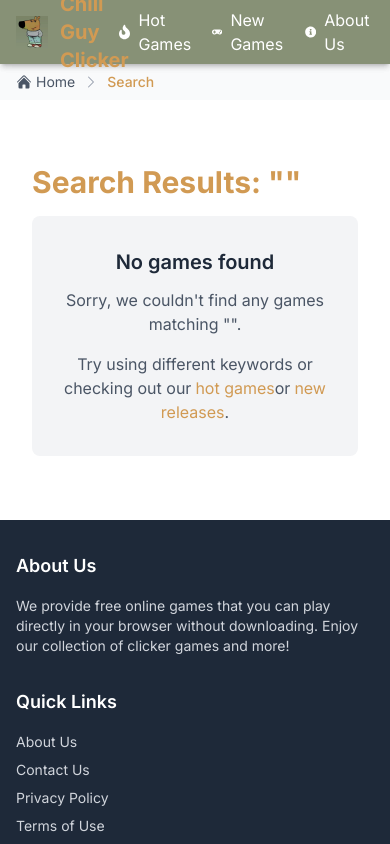
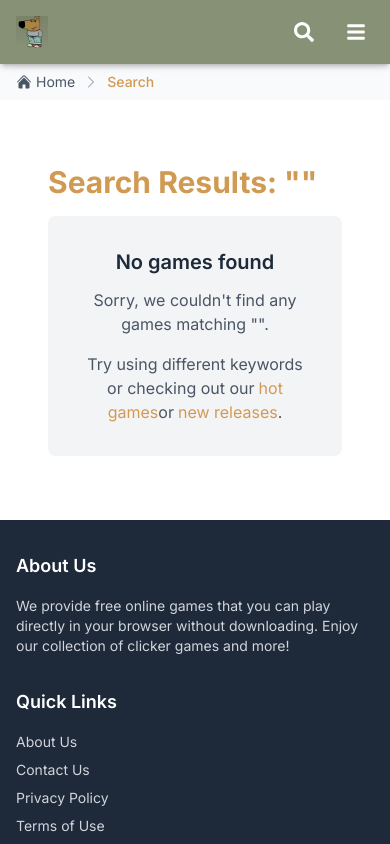
Before and after one commit to RandyXia123/chillguyclicker, a Next.js app: page /search in a window 390 px wide. Shown: the top 844 px of the page. Built offline with nearby package versions, Linux system fonts and the light colour scheme.

Commit message:
fix the moblie verson

```diff
--- a/src/app/layout.tsx
+++ b/src/app/layout.tsx
@@ -21,6 +21,7 @@ export default function RootLayout({
   return (
     <html lang="en">
       <head>
+        <meta name="viewport" content="width=device-width, initial-scale=1.0" />
         <Script
           src="https://www.googletagmanager.com/gtag/js?id=G-WY9FG5J0C6"
           strategy="afterInteractive"
@@ -35,7 +36,7 @@ export default function RootLayout({
           `}
         </Script>
       </head>
-      <body className={inter.className}>
+      <body className={`${inter.className} antialiased`}>
         <div className="flex flex-col min-h-screen">
           <header className="sticky top-0 z-50 bg-white shadow-md">
             <Navbar />
@@ -43,7 +44,10 @@ export default function RootLayout({
 
           <Breadcrumbs />
 
-          <main className="flex-grow">{children}</main>
+          <main className="flex-grow px-4 sm:px-6 lg:px-8">
+            {children}
+          </main>
+
           <Footer />
         </div>
       </body>
--- a/src/app/page.tsx
+++ b/src/app/page.tsx
@@ -5,11 +5,14 @@ import GameContainer from '@/components/GameContainer';
 export default function Home() {
   return (
     <div className="bg-[#f5f5f5]">
-      <div className="flex flex-col md:flex-row max-w-7xl mx-auto py-6 px-4 sm:px-6 lg:px-8 gap-6">
-        {/* Main Content */}
-        <div className="w-full md:w-2/3">
+      <div className="max-w-7xl mx-auto py-6 px-4 sm:px-6 lg:px-8">
+        <div className="flex flex-col lg:flex-row gap-6">
+          <div className="w-full lg:w-2/3">
             {/* Game Container Section */}
             <section className="mb-8">
+              <div
+                className="w-full relative h-[600px] sm:h-auto sm:aspect-video"
+              >
                 <GameContainer
                   gameUrl="https://game.azgame.io/chill-guy-clicker/"
                   gameTitle="Chill Guy Clicker"
@@ -18,62 +21,69 @@ export default function Home() {
                   backgroundImageSrc="/images/game-thumbnails/chill-guy-clicker-game-f220x175.jpg"
                   thumbnailSrc="/images/game-thumbnails/chill-guy-clicker-game-f220x175.jpg"
                 />
+              </div>
             </section>
 
             <NewGamesPool />
 
+            {/* Hot Games Section - Mobile Only (Above SEO) */}
+            <div className="lg:hidden mb-8">
+              <HotGamesPool />
+            </div>
+
             {/* Game Info SEO Section */}
-          <section className="bg-white rounded-lg shadow-md p-6">
-            <article className="prose prose-lg max-w-none">
-              <h1 className="text-3xl font-bold text-gray-800 mb-6">
+            <section className="bg-white rounded-lg shadow-md p-4 sm:p-6">
+              <article className="prose prose-sm sm:prose-base lg:prose-lg max-w-none">
+                <h1 className="text-2xl sm:text-3xl font-bold text-gray-800 mb-4 sm:mb-6">
                   Chill Guy Clicker - Free Browser Idle Game | Relaxing Clicker Games
                 </h1>
 
-              <div className="space-y-8">
+                <div className="space-y-6 sm:space-y-8">
                   {/* Category & Tags */}
-                <div className="flex flex-wrap gap-4">
+                  <div className="flex flex-col sm:flex-row flex-wrap gap-3 sm:gap-4">
                     <div>
                       <span className="font-semibold text-gray-700">Category:</span>
-                    <span className="ml-2 px-3 py-1 bg-gray-100 rounded-full text-gray-600">Relaxing Clicker Game</span>
+                      <span className="ml-2 px-3 py-1 bg-gray-100 rounded-full text-gray-600 text-sm">Relaxing Clicker Game</span>
                     </div>
                     <div>
                       <span className="font-semibold text-gray-700">Tags:</span>
-                    <div className="inline-flex gap-2 ml-2">
-                      <span className="px-3 py-1 bg-gray-100 rounded-full text-gray-600">Idle Game</span>
-                      <span className="px-3 py-1 bg-gray-100 rounded-full text-gray-600">Free Browser Game</span>
-                      <span className="px-3 py-1 bg-gray-100 rounded-full text-gray-600">Chill Clicker</span>
-                      <span className="px-3 py-1 bg-gray-100 rounded-full text-gray-600">Relaxing Games</span>
+                      <div className="flex flex-wrap gap-2 mt-2 sm:mt-0 sm:ml-2">
+                        <span className="px-3 py-1 bg-gray-100 rounded-full text-gray-600 text-sm">Idle Game</span>
+                        <span className="px-3 py-1 bg-gray-100 rounded-full text-gray-600 text-sm">Free Browser Game</span>
+                        <span className="px-3 py-1 bg-gray-100 rounded-full text-gray-600 text-sm">Chill Clicker</span>
+                        <span className="px-3 py-1 bg-gray-100 rounded-full text-gray-600 text-sm">Relaxing Games</span>
                       </div>
                     </div>
                   </div>
 
+                  {/* Rest of the content with improved responsiveness */}
                   {/* Summary */}
                   <div>
-                  <h2 className="text-2xl font-bold text-gray-800 mb-3">Best Free Browser Idle Game</h2>
-                  <p className="text-gray-600">
+                    <h2 className="text-xl sm:text-2xl font-bold text-gray-800 mb-2 sm:mb-3">Best Free Browser Idle Game</h2>
+                    <p className="text-gray-600 text-sm sm:text-base">
                       Chill Guy Clicker lets you hang out with the beloved Chill Guy while you tap away to rack up points. This laid-back browser game doesn't need any downloads - just click, earn, upgrade, and watch your progress soar. Perfect for when you want to zone out and still feel like you're accomplishing something. The best part? It's completely free!
                     </p>
                   </div>
 
                   {/* What is Chill Guy Clicker */}
                   <div>
-                  <h2 className="text-2xl font-bold text-gray-800 mb-3">What is Chill Guy Clicker?</h2>
-                  <p className="text-gray-600">
+                    <h2 className="text-xl sm:text-2xl font-bold text-gray-800 mb-2 sm:mb-3">What is Chill Guy Clicker?</h2>
+                    <p className="text-gray-600 text-sm sm:text-base">
                       Tap your way to zen with one of the most relaxing idle games featuring everyone's favorite meme character! Our chill pup rocks his signature style while keeping it cool no matter what. Join millions of players in this free browser game that's all about good vibes and casual fun.
                     </p>
                   </div>
 
                   {/* How to Play */}
                   <div>
-                  <h2 className="text-2xl font-bold text-gray-800 mb-3">How to Play This Free Browser Idle Game</h2>
-                  <ol className="text-gray-600 list-decimal pl-6 space-y-2 mb-6">
+                    <h2 className="text-xl sm:text-2xl font-bold text-gray-800 mb-2 sm:mb-3">How to Play This Free Browser Idle Game</h2>
+                    <ol className="text-gray-600 text-sm sm:text-base list-decimal pl-5 sm:pl-6 space-y-1 sm:space-y-2 mb-4 sm:mb-6">
                       <li>Click the "Play Now" button to start the game</li>
                       <li>Tap or click on the Chill Guy character to earn points</li>
                       <li>Use earned points to purchase upgrades</li>
                       <li>Unlock achievements as you progress</li>
                       <li>Enable auto-clickers to earn points while away</li>
         </ol>
-                  <p className="text-gray-600">
+                    <p className="text-gray-600 text-sm sm:text-base">
                       Just tap the chill guy to make more chill guys! Start with one click = one chill dude, and watch your chill army grow. This game is totally free - no downloads,
                       no installations, and zero annoying ads to mess with your zen.
                       As you rack up chill guys (they're basically your points), you can spend them on cool upgrades. Grab a Cursor for 50 points to do some clicking for you, level up to a Chill Guy Farm for 1,100 points, or go big with a Chill Guy Pump for 100,000 points. The more upgrades you snag, the faster your chill guys multiply!
@@ -84,34 +94,34 @@ export default function Home() {
 
                   {/* Features */}
                   <div>
-                  <h2 className="text-2xl font-bold text-gray-800 mb-3">Ultimate Relaxing Clicker Game Features</h2>
-                  <div className="space-y-6 text-gray-600">
+                    <h2 className="text-xl sm:text-2xl font-bold text-gray-800 mb-2 sm:mb-3">Ultimate Relaxing Clicker Game Features</h2>
+                    <div className="space-y-4 sm:space-y-6 text-gray-600 text-sm sm:text-base">
                       <p>
                         Forget boring old games - Chill Guy Clicker is where it's at! This laid-back idle game lets you hang with everyone's favorite internet doggo while you click your stress away.
                       </p>
 
                       <div>
-                      <h3 className="text-xl font-semibold text-gray-800 mb-2">Unlock Unique Characters</h3>
+                        <h3 className="text-lg sm:text-xl font-semibold text-gray-800 mb-1 sm:mb-2">Unlock Unique Characters</h3>
                         <p>
                           The cast is hilarious - unlock wild characters like Equilibrist Chill Guy doing his balance thing, Witch Chill Guy casting chill spells, King Chill Guy ruling the relaxation kingdom, and even Mexican Chill Guy bringing those south-of-the-border vibes. My personal favorite? Chill Guy and Friend - because even the chillest dudes need a buddy!
                         </p>
                       </div>
 
                       <div>
-                      <h3 className="text-xl font-semibold text-gray-800 mb-2">Dynamic Weather System</h3>
+                        <h3 className="text-lg sm:text-xl font-semibold text-gray-800 mb-1 sm:mb-2">Dynamic Weather System</h3>
                         <p>
                           Want to mix things up? Change the weather! Make it rain, bring out the sun, watch star showers fall, or let the wind blow through - each with its own cool effects.
                         </p>
                       </div>
 
                       <div>
-                      <h3 className="text-xl font-semibold text-gray-800 mb-2">Upgrades & Achievements</h3>
+                        <h3 className="text-lg sm:text-xl font-semibold text-gray-800 mb-1 sm:mb-2">Upgrades & Achievements</h3>
                         <p>
                           As you play, you'll stack up upgrades that turn you into a point-making machine. And those achievements? They hit different in the unblocked version - trust me, you'll want to find them all.
                         </p>
                       </div>
 
-                    <ul className="list-disc pl-6 space-y-2 mt-4">
+                      <ul className="list-disc pl-5 sm:pl-6 space-y-1 sm:space-y-2 mt-3 sm:mt-4">
                         <li>Browser-based gameplay - no downloads required</li>
                         <li>Auto-save functionality</li>
                         <li>Multiple upgrade paths</li>
@@ -124,8 +134,8 @@ export default function Home() {
 
                   {/* Use Cases */}
                   <div>
-                  <h2 className="text-2xl font-bold text-gray-800 mb-3">Why Choose This Chill Clicker Game?</h2>
-                  <ul className="text-gray-600 list-disc pl-6 space-y-2">
+                    <h2 className="text-xl sm:text-2xl font-bold text-gray-800 mb-2 sm:mb-3">Why Choose This Chill Clicker Game?</h2>
+                    <ul className="text-gray-600 text-sm sm:text-base list-disc pl-5 sm:pl-6 space-y-1 sm:space-y-2">
                       <li>Perfect for relaxing gaming breaks</li>
                       <li>Best free browser idle game for casual players</li>
                       <li>Engaging chill clicker gameplay</li>
@@ -136,23 +146,23 @@ export default function Home() {
 
                   {/* FAQ */}
                   <div>
-                  <h2 className="text-2xl font-bold text-gray-800 mb-3">Free Browser Idle Game FAQ</h2>
-                  <div className="space-y-4">
+                    <h2 className="text-xl sm:text-2xl font-bold text-gray-800 mb-2 sm:mb-3">Free Browser Idle Game FAQ</h2>
+                    <div className="space-y-3 sm:space-y-4">
                       <div>
                         <h3 className="font-semibold text-gray-800">Is Chill Guy Clicker free to play?</h3>
-                      <p className="text-gray-600">Yes, the game is completely free to play in your web browser.</p>
+                        <p className="text-gray-600 text-sm sm:text-base">Yes, the game is completely free to play in your web browser.</p>
                       </div>
                       <div>
                         <h3 className="font-semibold text-gray-800">Do I need to download anything?</h3>
-                      <p className="text-gray-600">No, the game runs directly in your web browser without any downloads.</p>
+                        <p className="text-gray-600 text-sm sm:text-base">No, the game runs directly in your web browser without any downloads.</p>
                       </div>
                       <div>
                         <h3 className="font-semibold text-gray-800">Does the game save my progress?</h3>
-                      <p className="text-gray-600">Yes, your progress is automatically saved in your browser.</p>
+                        <p className="text-gray-600 text-sm sm:text-base">Yes, your progress is automatically saved in your browser.</p>
                       </div>
                       <div>
                         <h3 className="font-semibold text-gray-800">Can I play on mobile devices?</h3>
-                      <p className="text-gray-600">Yes, the game is fully optimized for both desktop and mobile play.</p>
+                        <p className="text-gray-600 text-sm sm:text-base">Yes, the game is fully optimized for both desktop and mobile play.</p>
                       </div>
                     </div>
                   </div>
@@ -161,9 +171,10 @@ export default function Home() {
             </section>
           </div>
 
-        {/* Sidebar */}
-        <div className="w-full md:w-1/3">
+          {/* Sidebar - Desktop Only */}
+          <div className="hidden lg:block w-1/3">
             <HotGamesPool />
+          </div>
         </div>
       </div>
     </div>
--- a/src/components/Navbar.tsx
+++ b/src/components/Navbar.tsx
@@ -3,46 +3,87 @@
 
 import Link from 'next/link';
 import Image from 'next/image';
-import { FaFire, FaGamepad, FaInfoCircle } from 'react-icons/fa';
+import { FaFire, FaGamepad, FaInfoCircle, FaBars, FaSearch } from 'react-icons/fa';
 import SearchBar from './SearchBar';
+import { useState } from 'react';
 
 const Navbar = () => {
+  const [isMenuOpen, setIsMenuOpen] = useState(false);
+  const [isSearchOpen, setIsSearchOpen] = useState(false);
+
   return (
     <nav className="bg-[#879176] text-white sticky top-0 z-50 shadow-md">
-      <div className="max-w-7xl mx-auto px-4 flex items-center justify-between h-16">
+      <div className="max-w-7xl mx-auto px-4">
+        {/* Main Navbar */}
+        <div className="flex items-center justify-between h-16">
           <Link href="/" className="flex items-center">
             <Image src="/favicon/favicon-32x32.png" alt="Chill Guy Clicker" width={32} height={32} />
-          <span className="text-[#d19a53] text-xl font-bold ml-3">Chill Guy Clicker</span>
+            <span className="text-[#d19a53] text-xl font-bold ml-3 hidden sm:inline">Chill Guy Clicker</span>
           </Link>
 
-        {/* Search Bar */}
-        <div className="hidden md:block w-1/3 mx-4">
+          {/* Desktop Navigation */}
+          <div className="hidden md:flex items-center space-x-4">
+            <div className="w-64">
               <SearchBar />
             </div>
+            <Link href="/hot-games" className="flex items-center space-x-2 hover:text-[#d19a53] transition-colors">
+              <FaFire />
+              <span>Hot Games</span>
+            </Link>
+            <Link href="/new-games" className="flex items-center space-x-2 hover:text-[#d19a53] transition-colors">
+              <FaGamepad />
+              <span>New Games</span>
+            </Link>
+            <Link href="/about-us" className="flex items-center space-x-2 hover:text-[#d19a53] transition-colors">
+              <FaInfoCircle />
+              <span>About Us</span>
+            </Link>
+          </div>
 
-        <div className="flex space-x-4">
-          <Link
-            href="/hot-games"
-            className="flex items-center space-x-2 hover:text-[#d19a53] transition-colors"
+          {/* Mobile Navigation Controls */}
+          <div className="flex items-center space-x-4 md:hidden">
+            <button onClick={() => setIsSearchOpen(!isSearchOpen)} className="p-2">
+              <FaSearch className="w-5 h-5" />
+            </button>
+            <button onClick={() => setIsMenuOpen(!isMenuOpen)} className="p-2">
+              <FaBars className="w-5 h-5" />
+            </button>
+          </div>
+        </div>
+
+        {/* Mobile Search Bar */}
+        {isSearchOpen && (
+          <div className="md:hidden py-2 px-2">
+            <SearchBar />
+          </div>
+        )}
+
+        {/* Mobile Menu */}
+        {isMenuOpen && (
+          <div className="md:hidden py-4 space-y-2">
+            <Link href="/hot-games"
+              className="flex items-center space-x-2 hover:text-[#d19a53] transition-colors py-2"
+              onClick={() => setIsMenuOpen(false)}
             >
               <FaFire />
               <span>Hot Games</span>
             </Link>
-          <Link
-            href="/new-games"
-            className="flex items-center space-x-2 hover:text-[#d19a53] transition-colors"
+            <Link href="/new-games"
+              className="flex items-center space-x-2 hover:text-[#d19a53] transition-colors py-2"
+              onClick={() => setIsMenuOpen(false)}
             >
               <FaGamepad />
               <span>New Games</span>
             </Link>
-          <Link
-            href="/about-us"
-            className="flex items-center space-x-2 hover:text-[#d19a53] transition-colors"
+            <Link href="/about-us"
+              className="flex items-center space-x-2 hover:text-[#d19a53] transition-colors py-2"
+              onClick={() => setIsMenuOpen(false)}
             >
               <FaInfoCircle />
               <span>About Us</span>
             </Link>
           </div>
+        )}
       </div>
     </nav>
   );
```
Also changed, not shown: src/components/GameContainer.tsx (line endings or trailing spaces). Lines whose indentation alone changed are shown as unchanged.
